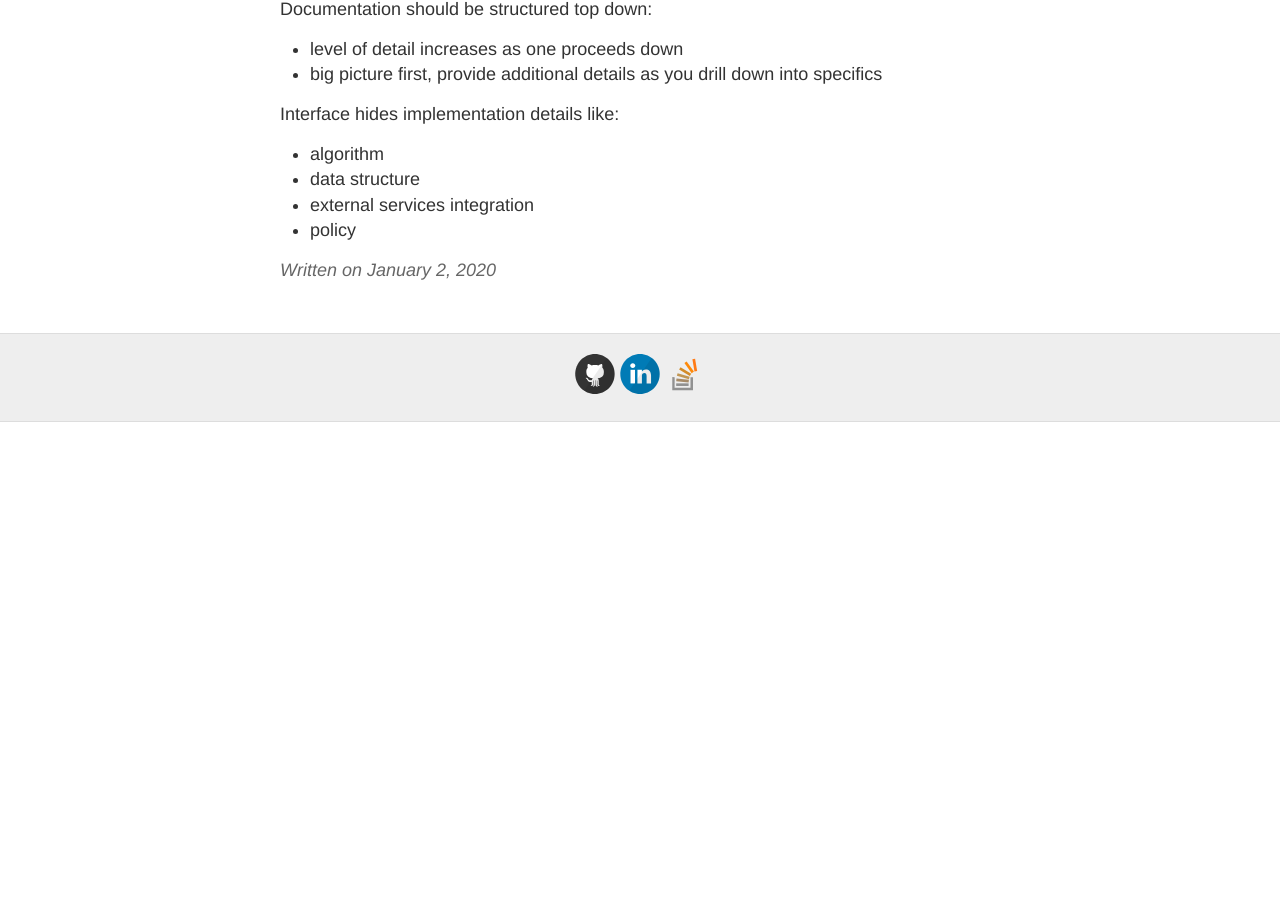
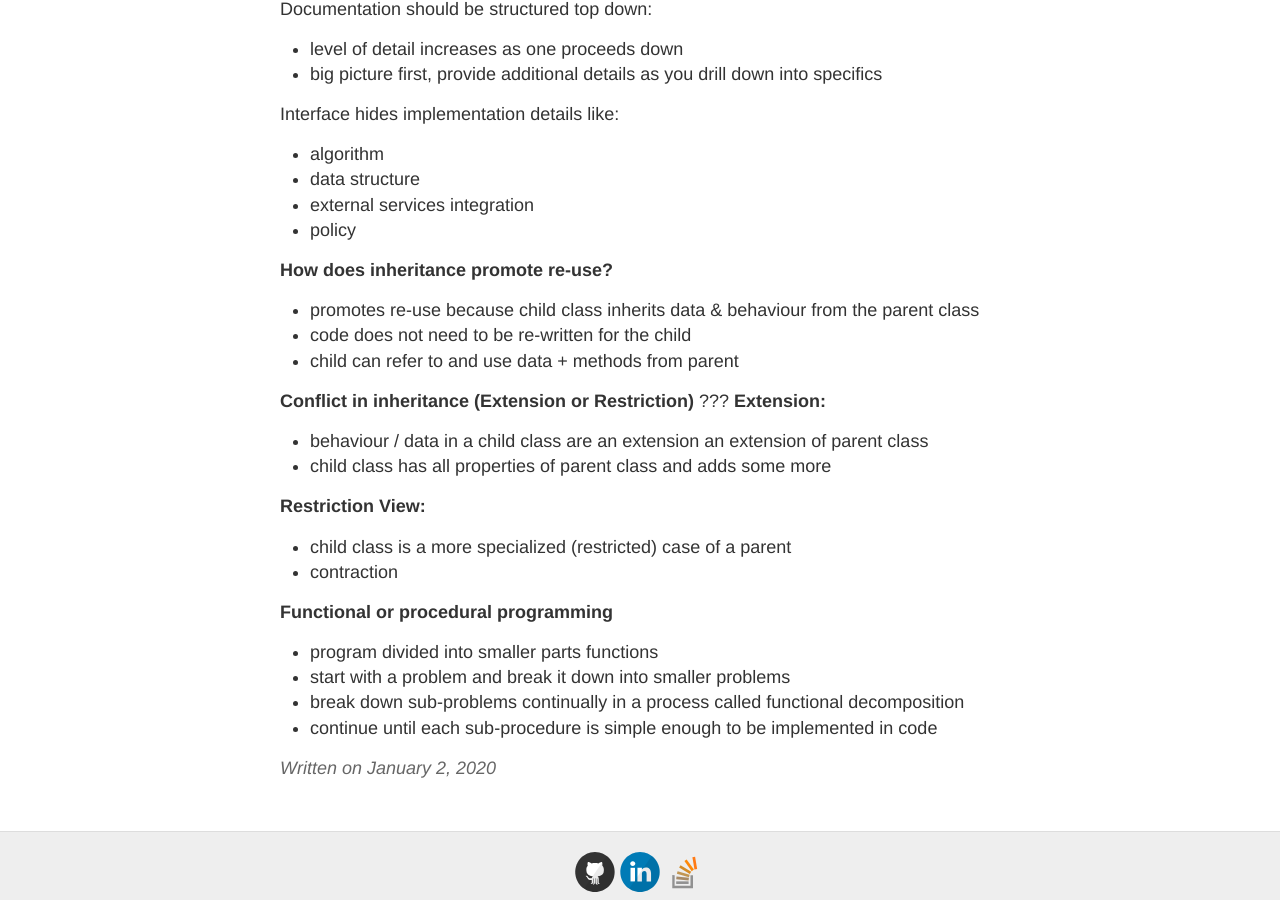
Before and after one commit to gutucristian/gutucristian.github.io, a Jekyll site: the page built from _posts/2020-01-02-Java.md, in a window 1280 px wide and 900 px high, scrolled down 3974 px. Built offline with Jekyll 4.4.1, drawn with Linux system fonts in a browser that asks for light colours; our own code applies the rules of GitHub Pages for plain Markdown files; before the commit the page ends 4396 px from its top, so only the background shows below that.

Commit message:
Update 2020-01-02-Java.md

```diff
--- a/_posts/2020-01-02-Java.md
+++ b/_posts/2020-01-02-Java.md
@@ -125,3 +125,23 @@ Interface hides implementation details like:
 - data structure
 - external services integration
 - policy
+
+__How does inheritance promote re-use?__
+- promotes re-use because child class inherits data & behaviour from the parent class
+- code does not need to be re-written for the child
+- child can refer to and use data + methods from parent
+
+__Conflict in inheritance (Extension or Restriction)__ ???
+__Extension:__
+- behaviour / data in a child class are an extension an extension of parent class
+- child class has all properties of parent class and adds some more
+
+__Restriction View:__
+- child class is a more specialized (restricted) case of a parent
+- contraction
+
+__Functional or procedural programming__
+- program divided into smaller parts functions
+- start with a problem and break it down into smaller problems
+- break down sub-problems continually in a process called functional decomposition
+- continue until each sub-procedure is simple enough to be implemented in code
```
